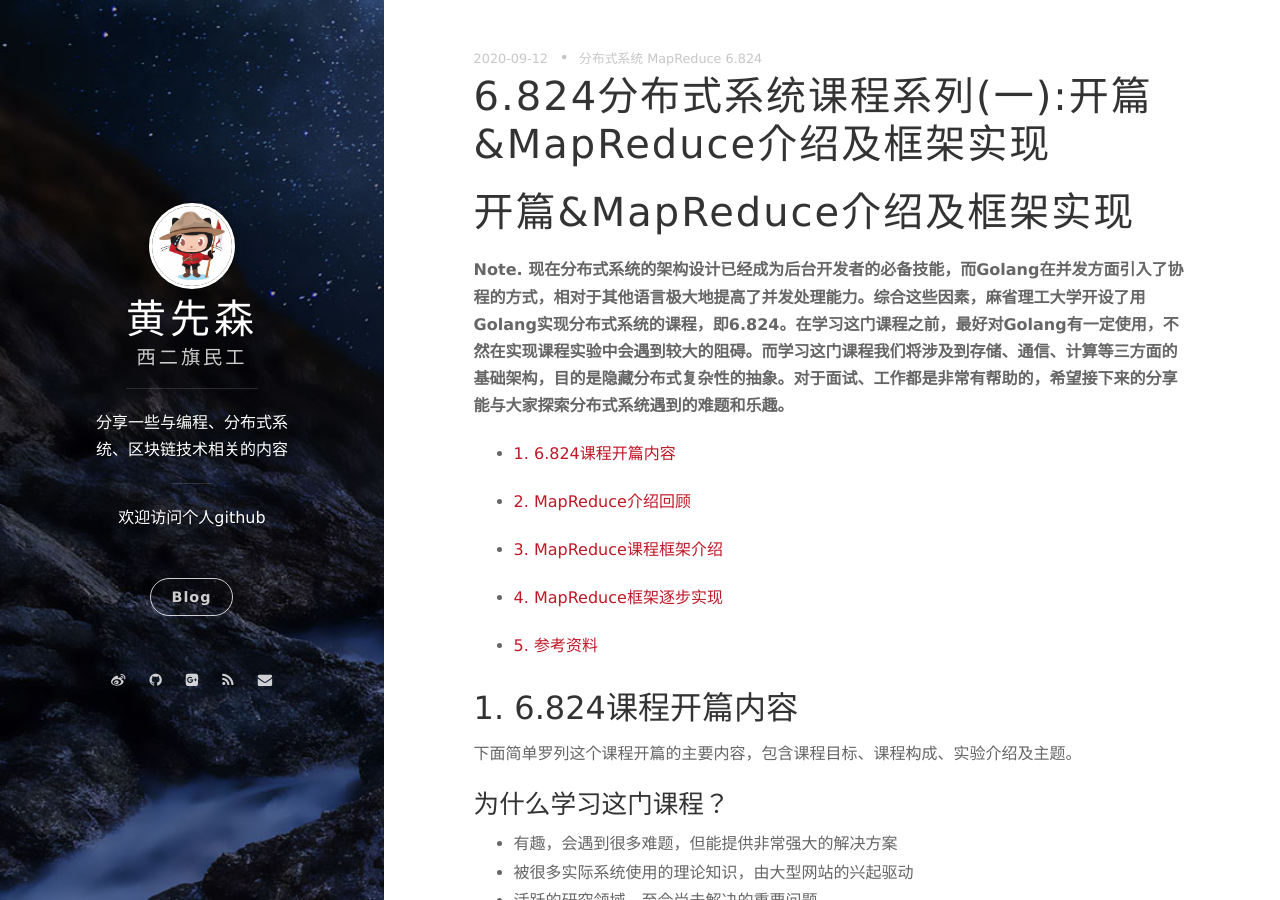
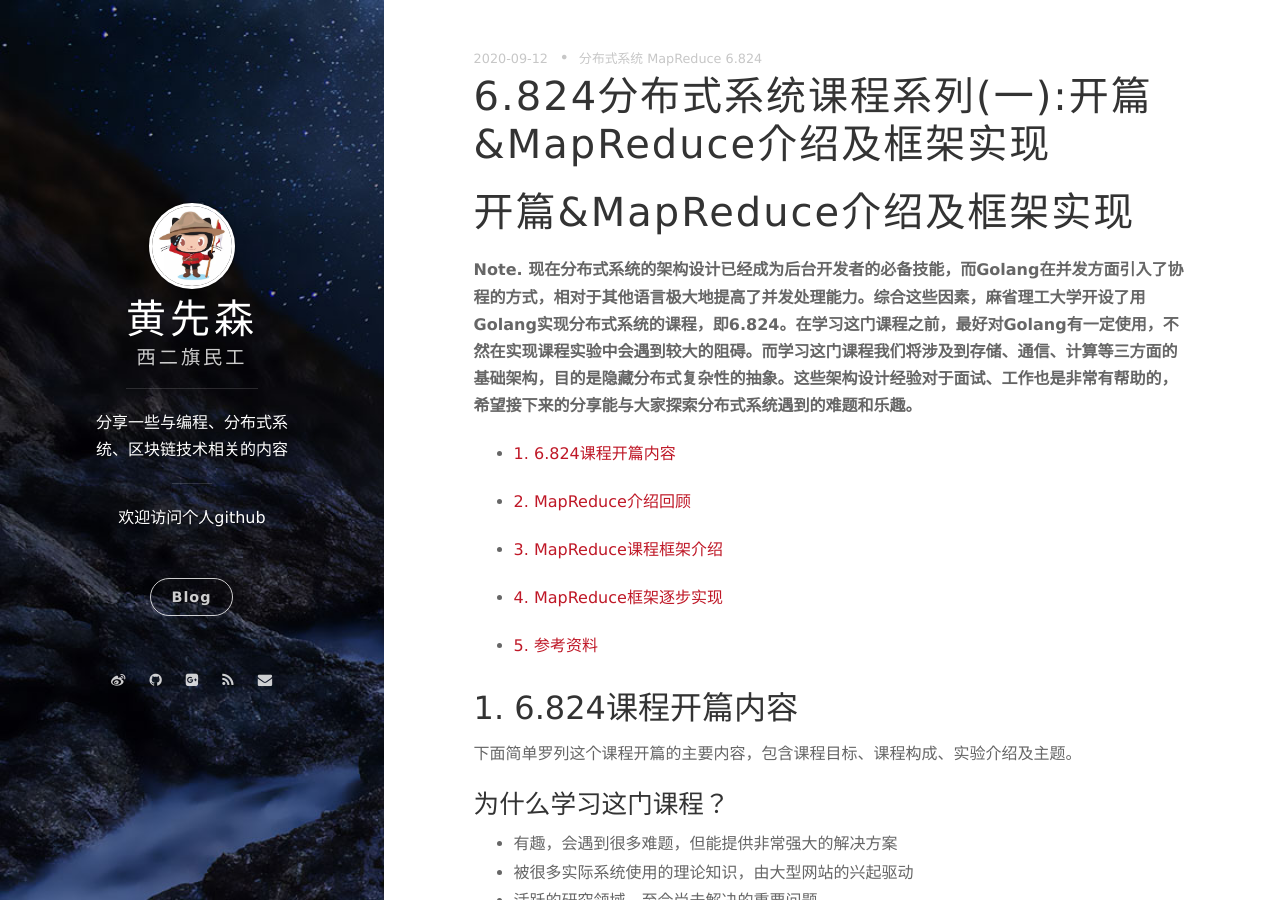
Before and after one commit to berryjam/berryjam.github.io, a Jekyll site: the page built from _posts/2020-09-12-6.824分布式系统课程系列(一):开篇&MapReduce介绍及框架实现.md, in a window 1280 px wide and 900 px high. Built offline with Jekyll 4.4.1, drawn with Linux system fonts in a browser that asks for light colours; nearby versions of some CDN libraries; comment, search, counter and statistics services are not loaded; some of the changed text lies outside the part shown.

Commit message:
Update 2020-09-12-6.824分布式系统课程系列(一):开篇&MapReduce介绍及框架实现.md

```diff
--- a/_posts/2020-09-12-6.824分布式系统课程系列(一):开篇&MapReduce介绍及框架实现.md
+++ b/_posts/2020-09-12-6.824分布式系统课程系列(一):开篇&MapReduce介绍及框架实现.md
@@ -8,7 +8,7 @@
 
 # 开篇&MapReduce介绍及框架实现
 
-**Note. 现在分布式系统的架构设计已经成为后台开发者的必备技能，而Golang在并发方面引入了协程的方式，相对于其他语言极大地提高了并发处理能力。综合这些因素，麻省理工大学开设了用Golang实现分布式系统的课程，即6.824。在学习这门课程之前，最好对Golang有一定使用，不然在实现课程实验中会遇到较大的阻碍。而学习这门课程我们将涉及到存储、通信、计算等三方面的基础架构，目的是隐藏分布式复杂性的抽象。对于面试、工作都是非常有帮助的，希望接下来的分享能与大家探索分布式系统遇到的难题和乐趣。**
+**Note. 现在分布式系统的架构设计已经成为后台开发者的必备技能，而Golang在并发方面引入了协程的方式，相对于其他语言极大地提高了并发处理能力。综合这些因素，麻省理工大学开设了用Golang实现分布式系统的课程，即6.824。在学习这门课程之前，最好对Golang有一定使用，不然在实现课程实验中会遇到较大的阻碍。而学习这门课程我们将涉及到存储、通信、计算等三方面的基础架构，目的是隐藏分布式复杂性的抽象。这些架构设计经验对于面试、工作也是非常有帮助的，希望接下来的分享能与大家探索分布式系统遇到的难题和乐趣。**
 
 - [1. 6.824课程开篇内容](https://github.com/berryjam/berryjam.github.io/blob/master/_posts/2020-09-12-6.824%E5%88%86%E5%B8%83%E5%BC%8F%E7%B3%BB%E7%BB%9F%E8%AF%BE%E7%A8%8B%E7%B3%BB%E5%88%97(%E4%B8%80):%E5%BC%80%E7%AF%87&MapReduce%E4%BB%8B%E7%BB%8D%E5%8F%8A%E6%A1%86%E6%9E%B6%E5%AE%9E%E7%8E%B0.md#1-6824%E8%AF%BE%E7%A8%8B%E5%BC%80%E7%AF%87%E5%86%85%E5%AE%B9)
 
@@ -223,6 +223,8 @@
 
 ## 4. MapReduce框架逐步实现
 
+在介绍完实验要求后，接下来就是实现的过程，其实课程介绍里已经给出以下思路提示，按照思路来coding就好了。
+
 ### 实验思路：
 
 - 做这个实验最好的下手点是修改`mr/worker.go`的`Worker()`方法，在方法里
```
